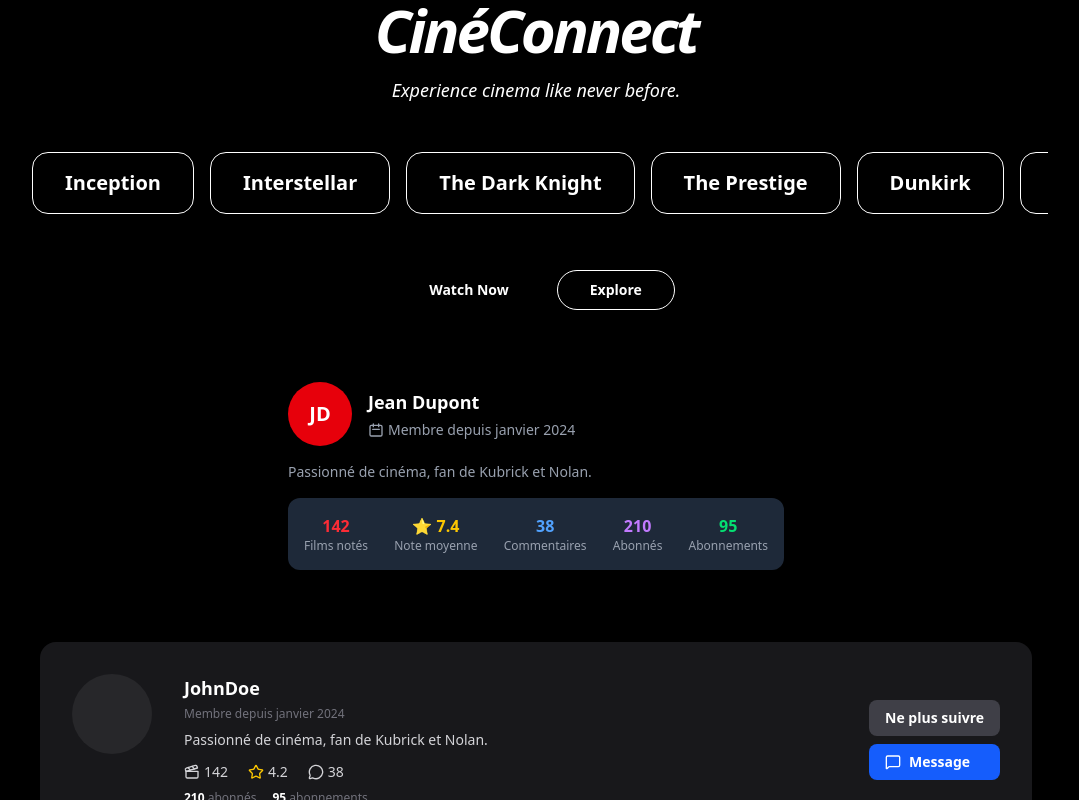
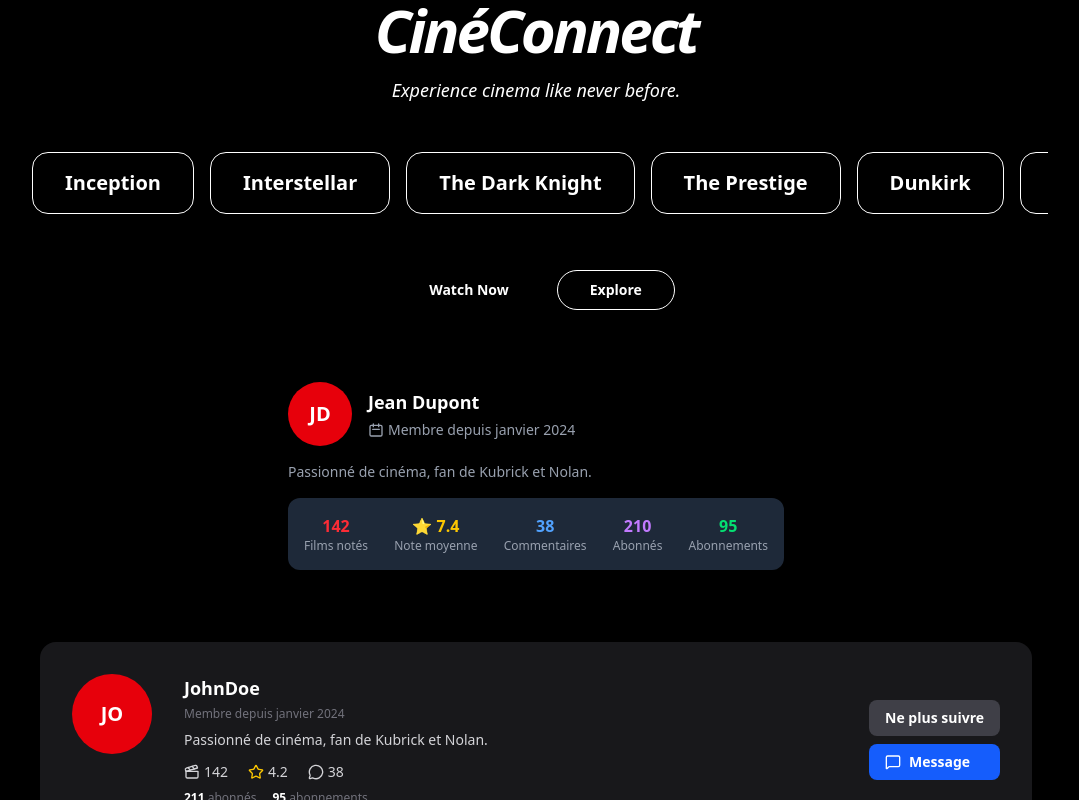
Before and after one commit to loaiattar/cine-connect, a React app in the folder apps/frontend/: page /ancienne-page in a window 1280 px wide. Both pictures are taken after a click on the button "Suivre". Shown: the top 800 px of the page, without its empty margins (104-1183 px from the left). Built offline with nearby package versions, Linux system fonts and the light colour scheme; the HTML template or start-up script is replaced by a standard one.

Commit message:
fix: restore ancienne-page and improve UserProfileCard with initials and dynamic followers count

```diff
--- a/apps/frontend/src/components/ui/UserProfileCard.tsx
+++ b/apps/frontend/src/components/ui/UserProfileCard.tsx
@@ -21,16 +21,16 @@ export function UserProfileCard({ user, onMessage }: Props) {
 
   const [isFollowing, setIsFollowing] = useState(false)
 
-  function handleFollow() {
-    setIsFollowing(!isFollowing)
-  }
+  const initials = user.username.slice(0, 2).toUpperCase()
 
   return (
     <div className="flex gap-8 bg-zinc-900 rounded-2xl p-8 text-white">
 
       {/* photo de profil */}
       <div>
-        <div className="w-20 h-20 rounded-full bg-zinc-800" />
+        <div className="w-20 h-20 rounded-full bg-red-600 flex items-center justify-center">
+          <span className="text-white font-bold text-xl">{initials}</span>
+        </div>
       </div>
 
       {/* infos */}
@@ -57,7 +57,7 @@ export function UserProfileCard({ user, onMessage }: Props) {
         </div>
 
         <div className="flex gap-4 text-xs text-zinc-500 mt-2">
-          <span><span className="font-bold text-white">{user.followersCount}</span> abonnés</span>
+          <span><span className="font-bold text-white">{user.followersCount + (isFollowing ? 1 : 0)}</span> abonnés</span>
           <span><span className="font-bold text-white">{user.followingCount}</span> abonnements</span>
         </div>
 
@@ -68,7 +68,7 @@ export function UserProfileCard({ user, onMessage }: Props) {
         {isFollowing ? (
           <div className="flex flex-col gap-2">
             <button
-              onClick={handleFollow}
+              onClick={() => setIsFollowing(!isFollowing)}
               className="rounded-lg bg-zinc-700 hover:bg-zinc-600 px-4 py-2 text-sm font-semibold transition-colors"
             >
               Ne plus suivre
@@ -83,7 +83,7 @@ export function UserProfileCard({ user, onMessage }: Props) {
           </div>
         ) : (
           <button
-            onClick={handleFollow}
+            onClick={() => setIsFollowing(!isFollowing)}
             className="rounded-lg bg-red-600 hover:bg-red-500 px-6 py-2 text-sm font-bold transition-colors"
           >
             Suivre
--- a/apps/frontend/src/routes/ancienne-page.tsx
+++ b/apps/frontend/src/routes/ancienne-page.tsx
@@ -12,7 +12,7 @@ import {
 import ReviewCard from "@/components/ui/CommentSectionComponent";
 import RateMovie from "@/components/ui/RateMovie";
 import MovieCard from "@/components/ui/CardFilm";
-import ProfileCard from "@/components/ui/ProfileCard.tsx";
+import ProfileCard from "@/components/ui/ProfileCard";
 
 export const Route = createFileRoute("/ancienne-page")({
   component: LegacyPage,
@@ -145,6 +145,7 @@ function LegacyPage() {
       <div className="mt-12 w-full max-w-3xl">
         <RateMovie onRate={(note) => console.log("Note :", note)} />
       </div>
+
       {/* section cartes de films */}
       <div className="mt-12 w-full max-w-6xl grid grid-cols-2 md:grid-cols-3 lg:grid-cols-4 gap-4">
         <MovieCard
```
